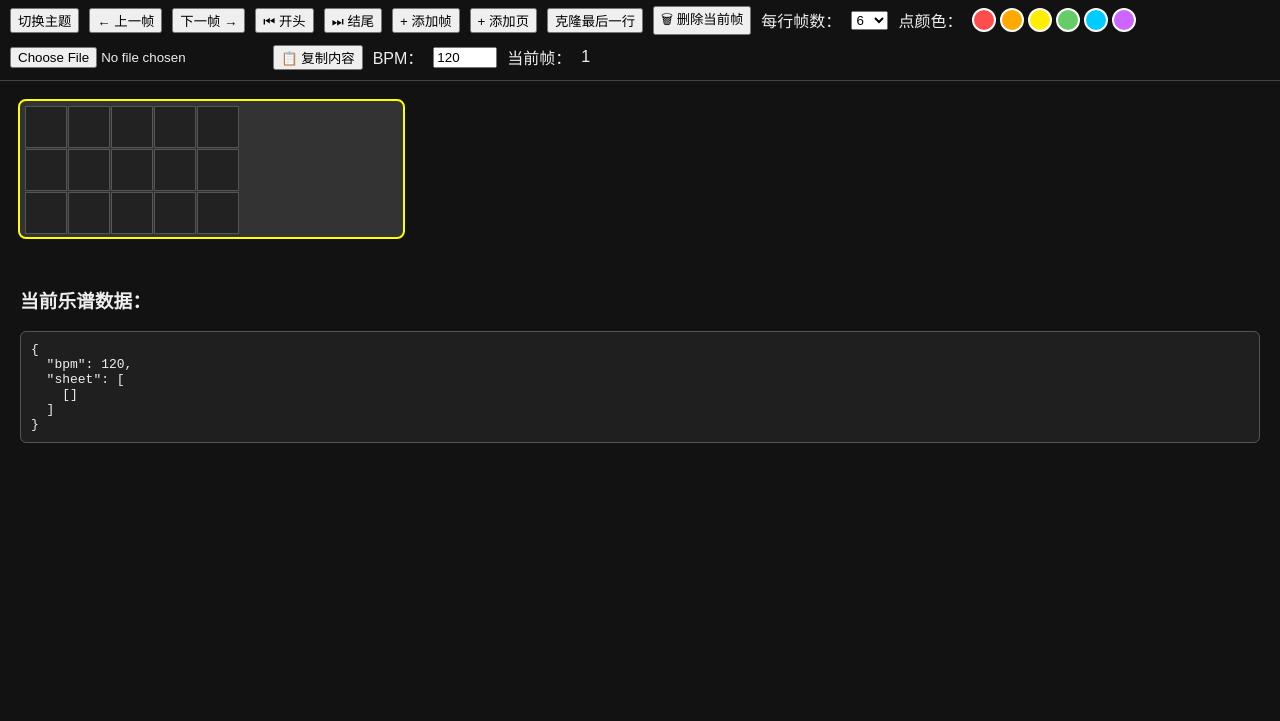
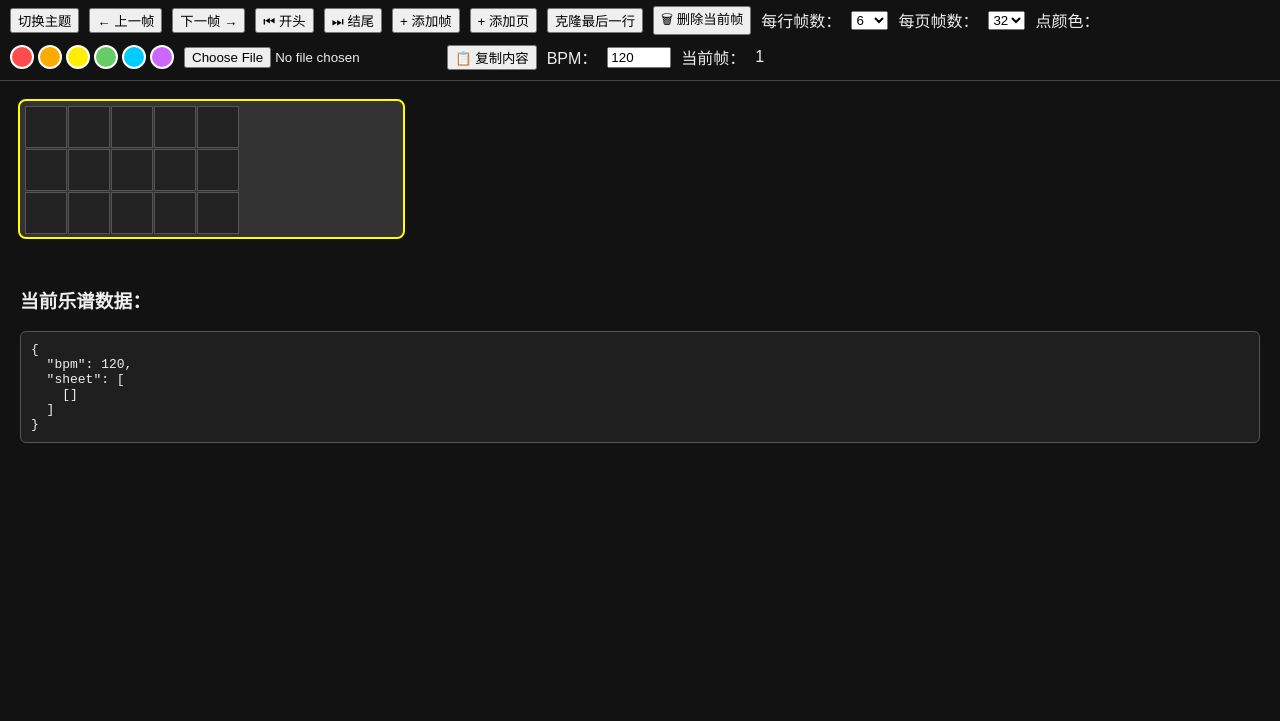
Before and after one commit to bitmori/easyplay-score-editor, a plain HTML site: page sky-piano-editor/index.html in a window 1280 px wide. Shown: the part 79-800 px from the top of the page. Drawn offline with Linux system fonts and the light colour scheme.

Commit message:
customizable page size

```diff
--- a/sky-piano-editor/index.html
+++ b/sky-piano-editor/index.html
@@ -23,6 +23,12 @@
         <option value="6" selected>6</option>
         <option value="8">8</option>
         <option value="10">10</option>
+      </select>
+      每页帧数：<select onchange="updatePageSize(this.value)">
+        <option value="16">16</option>
+        <option value="24">24</option>
+        <option value="32" selected>32</option>
+        <option value="48">48</option>
       </select>
       点颜色：
       <div class="color-palette">
--- a/sky-piano-editor/script.js
+++ b/sky-piano-editor/script.js
@@ -2,6 +2,7 @@ let sheet = [[]];
 let bpm = 120;
 let currentFrame = 0;
 let framesPerRow = 6;
+let framesPerPage = 32;
 
 const container = document.getElementById("container");
 const frameNum = document.getElementById("frame-num");
@@ -28,6 +29,12 @@ function updateGrid(val) {
   render();
 }
 
+function updatePageSize(val) {
+  framesPerPage = parseInt(val);
+  render();
+}
+
+
 function updateJson() {
   bpm = parseInt(bpmInput.value) || 120;
   const data = { bpm, sheet };
@@ -38,7 +45,7 @@ function render() {
   container.innerHTML = "";
   container.style.gridTemplateColumns = `repeat(${framesPerRow}, auto)`;
   sheet.forEach((keys, i) => {
-    if (i > 0 && i % 32 === 0) {
+    if (i > 0 && i % framesPerPage === 0) {
       const sep = document.createElement("div");
       sep.className = "page-break";
       container.appendChild(sep);
```
